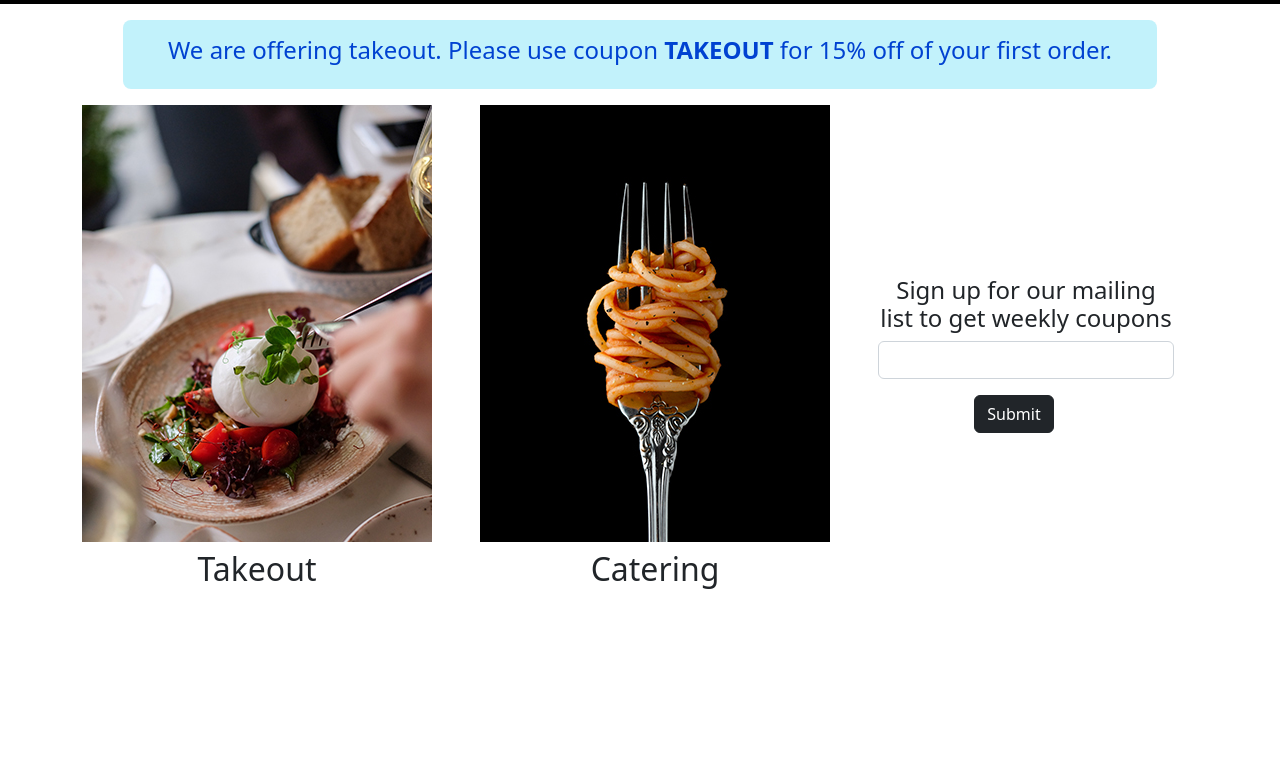
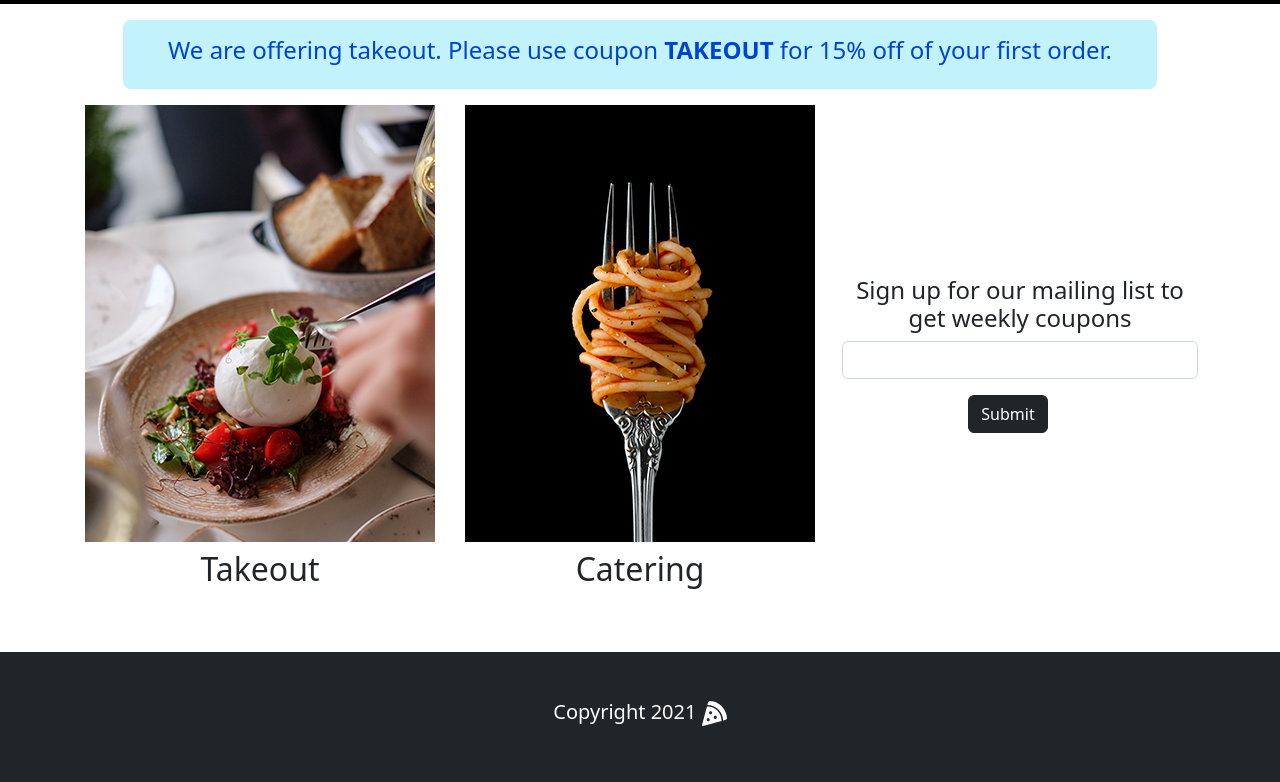
Before and after one commit to SavionW-Works/Intro-to-Web-Development, a plain HTML site: page Task 7/index.html in a window 1280 px wide. Shown: the part 652-1434 px from the top of the page. Before the commit the page ends 1256 px from the top, so only its background shows below. Drawn offline with nearby package versions, Linux system fonts and the light colour scheme.

Commit message:
Added footer

```diff
--- a/Task 7/css/style.css
+++ b/Task 7/css/style.css
@@ -29,3 +29,7 @@
 .info_text {
     color: #0042D1;
 }
+
+.pizza_adjust {
+    filter: invert(100%) sepia(100%) saturate(13%) hue-rotate(237deg) brightness(104%) contrast(104%);
+}
--- a/Task 7/index.html
+++ b/Task 7/index.html
@@ -3,7 +3,7 @@
   <head>
     <meta charset="utf-8">
     <meta name="viewport" content="width=device-width, initial-scale=1">
-    <title>Bootstrap demo</title>
+    <title>Task 7</title>
     <link href="https://cdn.jsdelivr.net/npm/bootstrap@5.2.2/dist/css/bootstrap.min.css" rel="stylesheet" integrity="sha384-Zenh87qX5JnK2Jl0vWa8Ck2rdkQ2Bzep5IDxbcnCeuOxjzrPF/et3URy9Bv1WTRi" crossorigin="anonymous">
     <link href="/Task 7/css/style.css" rel="stylesheet">
     <link rel="stylesheet" href="https://cdnjs.cloudflare.com/ajax/libs/font-awesome/6.2.0/css/all.min.css" integrity="sha512-xh6O/CkQoPOWDdYTDqeRdPCVd1SpvCA9XXcUnZS2FmJNp1coAFzvtCN9BmamE+4aHK8yyUHUSCcJHgXloTyT2A==" crossorigin="anonymous" referrerpolicy="no-referrer" />
@@ -11,6 +11,7 @@
   <body>
 
     <!-- NAVBAR -->
+    <section>
       <nav class="navbar navbar-expand-md bg-dark navbar-dark">
         <div class="container">
           <a class="navbar-brand" href="#"><i class="fa-solid fa-pepper-hot"></i></a>
@@ -36,8 +37,10 @@
           </div>
         </div>
       </nav>
+    </section>
 
 
+  <section>
         <div class="container-fluid spaghetti_background flex-column hero min-vh-75 d-flex align-items-center justify-content-center">
           <div class="bg-dark text-white px-5 align-items-center justify-content-center">
               <h1 class="text-center heading-1">d'Gargano <br> Ristorante</h1>
@@ -49,24 +52,24 @@
     </div>
 
     <div class="container-fluid flex-column p-3 col-10">
-        <div class = "bg-info info_text text-center p-3 bg-opacity-25 rounded-3">
+      <div class = "bg-info info_text text-center  p-3 bg-opacity-25 rounded-3">
         <h3 class="fs-4">We are offering takeout. Please use coupon <strong>TAKEOUT</strong> for 15% off of your first order. </h3>
       </div>
     </div>
 
-      <div class="container d-flex align-items-center justify-content-center ">
+    <div class="container d-flex align-items-center justify-content-center">
       <div class="row d-flex align-items-center">
-          <div class="me-4 col lg-col-3 text-center">
-            <img src="/Task 7/images/cheesy_plate.jpg" alt="Mozzarella ball over vegetables">
+        <div class=" col lg-col-3 text-center">
+          <img src="/Task 7/Images/cheesy_plate.jpg" alt="Mozzarella ball over vegetables">
           <h2 class="p-2"> Takeout </h2>
         </div>
 
-          <div class="me-4 col lg-col-3 text-center">
-            <img src="/Task 7/images/spaghetti_fork.jpg" alt="Spaghetti on a Fork">
+        <div class=" col lg-col-3 text-center">
+          <img src="/Task 7/Images/spaghetti_fork.jpg" alt="Spaghetti on a Fork">
           <h2 class="p-2"> Catering </h2>
         </div>
 
-          <div class="me-4 col lg-col-3 text-center">
+        <div class="col lg-col-3 text-center">
           <h4> Sign up for our mailing list to get weekly coupons</h4>
           <div class="input-group mb-3">
             <input type="text" class="form-control" placeholder="" aria-label="" aria-describedby="button-addon2">
@@ -80,6 +83,14 @@
       </div>
 
     </div>
+    </section>
+
+    <section>
+      <footer class="bg-dark text-center text-white p-5 mt-5">
+        <h5>Copyright 2021 <img src="/Task 7\Images\pizza-slice-solid.svg" class="pizza_adjust" alt="pizza icon"></h5>
+      </footer>
+    </section>
+
 
 
     <script src="https://cdn.jsdelivr.net/npm/bootstrap@5.2.2/dist/js/bootstrap.bundle.min.js" integrity="sha384-OERcA2EqjJCMA+/3y+gxIOqMEjwtxJY7qPCqsdltbNJuaOe923+mo//f6V8Qbsw3" crossorigin="anonymous"></script>
```
Also changed, not shown: Task 7/Images/pizza-slice-solid.svg (added). Lines whose indentation alone changed are shown as unchanged.
